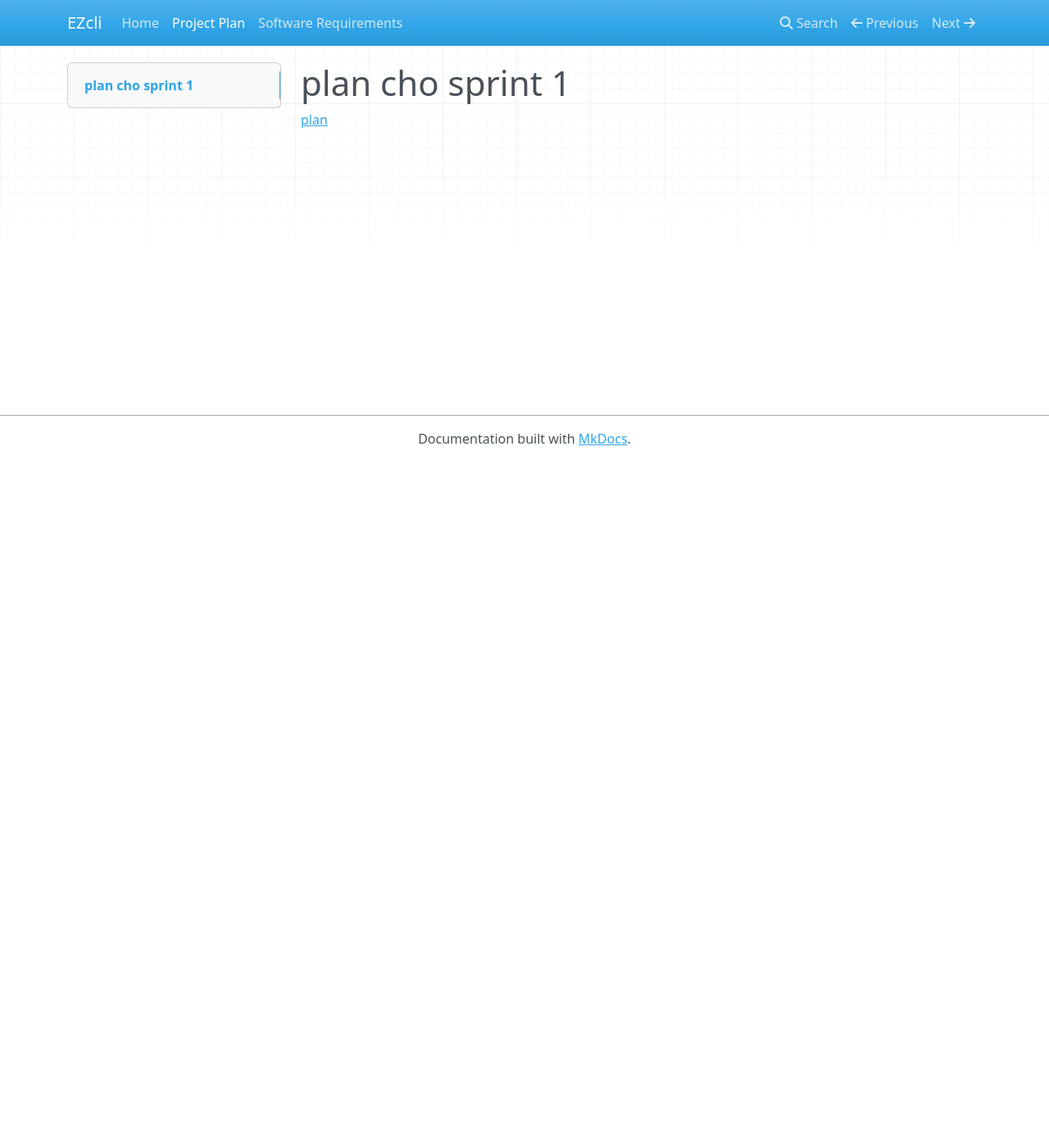
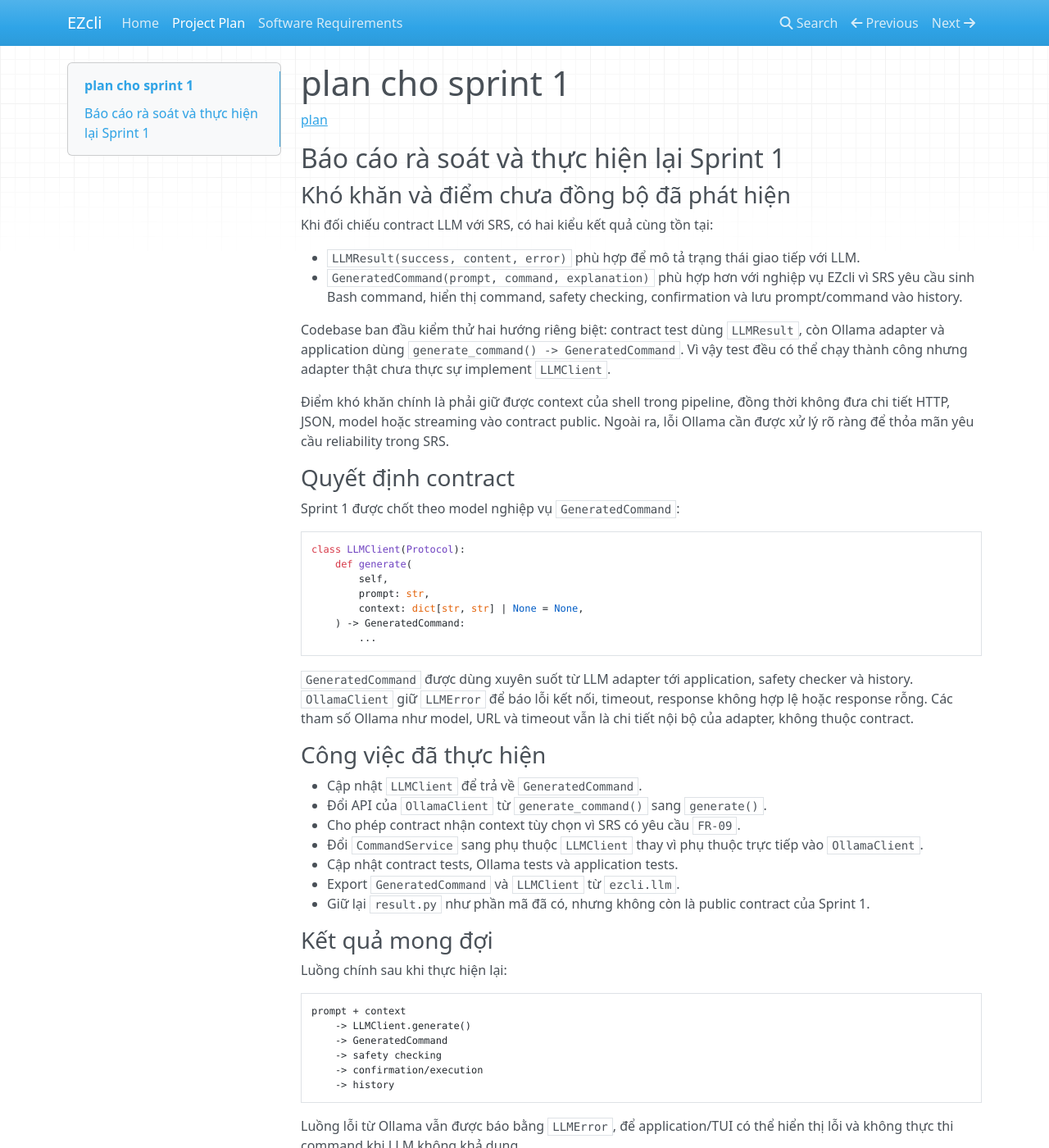
Before and after one commit to NguyenDuyHao-cheems/EZcli, an MkDocs documentation site: the page built from docs/plan/sprint1.md, in a window 1280 px wide and 1400 px high. Shown: the whole window at 82% size. Built offline with MkDocs 1.6.1, drawn with Linux system fonts in a browser that asks for light colours; nearby versions of some CDN libraries.

Commit message:
feat: update LLM client interface to use GeneratedCommand and modify related components

````diff
--- a/docs/plan/sprint1.md
+++ b/docs/plan/sprint1.md
@@ -1,3 +1,73 @@
 # plan cho sprint 1
 
 [plan](https://chatgpt.com/s/t_6ac8bb9786ac81918a563724d69641ad)
+
+## Báo cáo rà soát và thực hiện lại Sprint 1
+
+### Khó khăn và điểm chưa đồng bộ đã phát hiện
+
+Khi đối chiếu contract LLM với SRS, có hai kiểu kết quả cùng tồn tại:
+
+- `LLMResult(success, content, error)` phù hợp để mô tả trạng thái giao tiếp với
+  LLM.
+- `GeneratedCommand(prompt, command, explanation)` phù hợp hơn với nghiệp vụ
+  EZcli vì SRS yêu cầu sinh Bash command, hiển thị command, safety checking,
+  confirmation và lưu prompt/command vào history.
+
+Codebase ban đầu kiểm thử hai hướng riêng biệt: contract test dùng
+`LLMResult`, còn Ollama adapter và application dùng
+`generate_command() -> GeneratedCommand`. Vì vậy test đều có thể chạy thành
+ công nhưng adapter thật chưa thực sự implement `LLMClient`.
+
+Điểm khó khăn chính là phải giữ được context của shell trong pipeline, đồng
+thời không đưa chi tiết HTTP, JSON, model hoặc streaming vào contract public.
+Ngoài ra, lỗi Ollama cần được xử lý rõ ràng để thỏa mãn yêu cầu reliability
+trong SRS.
+
+### Quyết định contract
+
+Sprint 1 được chốt theo model nghiệp vụ `GeneratedCommand`:
+
+```python
+class LLMClient(Protocol):
+    def generate(
+        self,
+        prompt: str,
+        context: dict[str, str] | None = None,
+    ) -> GeneratedCommand:
+        ...
+```
+
+`GeneratedCommand` được dùng xuyên suốt từ LLM adapter tới application,
+safety checker và history. `OllamaClient` giữ `LLMError` để báo lỗi kết nối,
+timeout, response không hợp lệ hoặc response rỗng. Các tham số Ollama như
+model, URL và timeout vẫn là chi tiết nội bộ của adapter, không thuộc
+contract.
+
+### Công việc đã thực hiện
+
+- Cập nhật `LLMClient` để trả về `GeneratedCommand`.
+- Đổi API của `OllamaClient` từ `generate_command()` sang `generate()`.
+- Cho phép contract nhận context tùy chọn vì SRS có yêu cầu `FR-09`.
+- Đổi `CommandService` sang phụ thuộc `LLMClient` thay vì phụ thuộc trực tiếp
+  vào `OllamaClient`.
+- Cập nhật contract tests, Ollama tests và application tests.
+- Export `GeneratedCommand` và `LLMClient` từ `ezcli.llm`.
+- Giữ lại `result.py` như phần mã đã có, nhưng không còn là public contract
+  của Sprint 1.
+
+### Kết quả mong đợi
+
+Luồng chính sau khi thực hiện lại:
+
+```text
+prompt + context
+    -> LLMClient.generate()
+    -> GeneratedCommand
+    -> safety checking
+    -> confirmation/execution
+    -> history
+```
+
+Luồng lỗi từ Ollama vẫn được báo bằng `LLMError`, để application/TUI có thể
+hiển thị lỗi và không thực thi command khi LLM không khả dụng.
````
Also changed, not shown: 7 other files.
